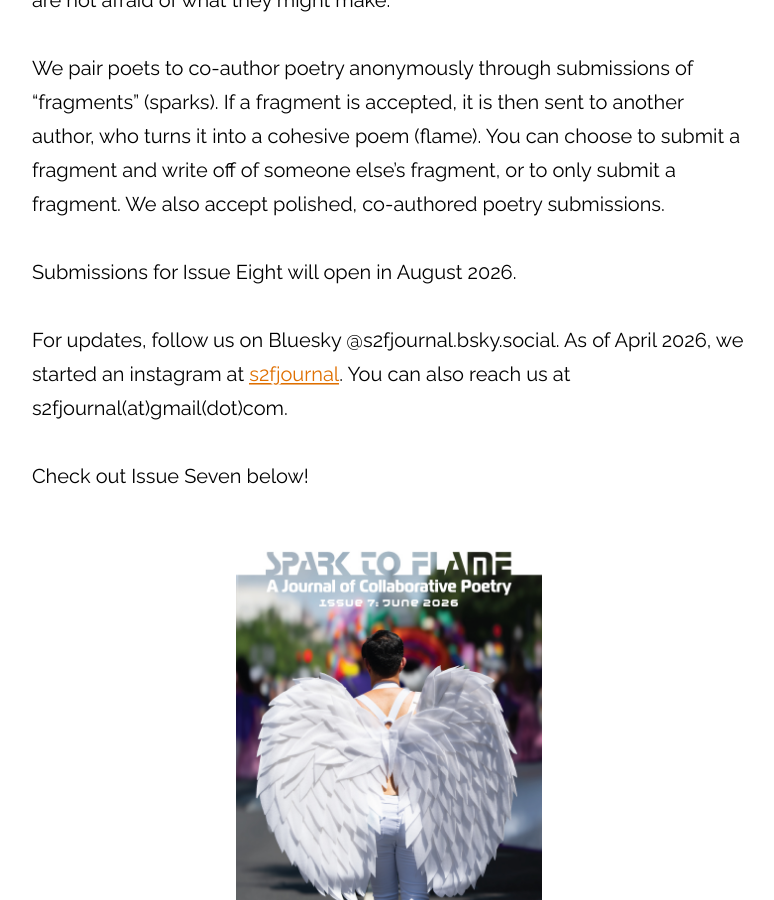
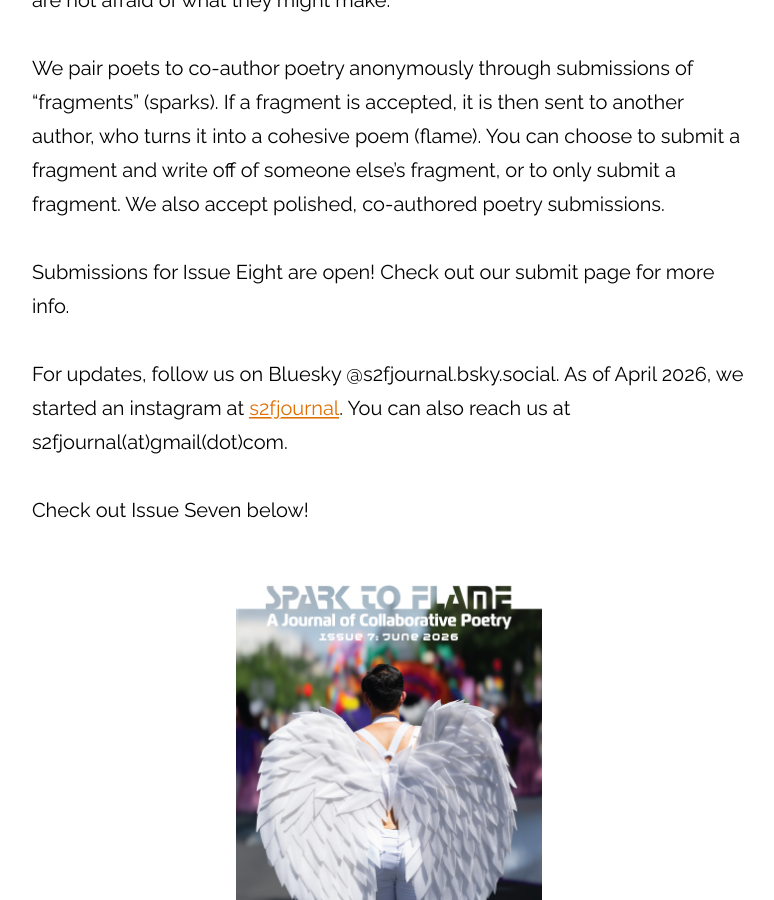
Before and after one commit to atmars77/atmars77.github.io, a Jekyll site: the page built from index.md, in a window 1280 px wide and 900 px high, scrolled down 546 px. Shown: the whole window, without its empty margins (251-1025 px from the left). Built offline with Jekyll 4.4.1, drawn with Linux system fonts in a browser that asks for light colours.

Commit message:
opensubmissions

```diff
--- a/index.md
+++ b/index.md
@@ -10,7 +10,7 @@ S2F is a literary journal that creates connections between poets. We want poets
 
 We pair poets to co-author poetry anonymously through submissions of “fragments” (sparks). If a fragment is accepted, it is then sent to another author, who turns it into a cohesive poem (flame). You can choose to submit a fragment and write off of someone else’s fragment, or to only submit a fragment. We also accept polished, co-authored poetry submissions.
 
-Submissions for Issue Eight will open in August 2026.
+Submissions for Issue Eight are open! Check out our submit page for more info.
 
 For updates, follow us on Bluesky @s2fjournal.bsky.social. As of April 2026, we started an instagram at [s2fjournal](https://www.instagram.com/s2fjournal). You can also reach us at s2fjournal(at)gmail(dot)com.
 
```
Also changed, not shown: submit.md (+1 -1 lines).
